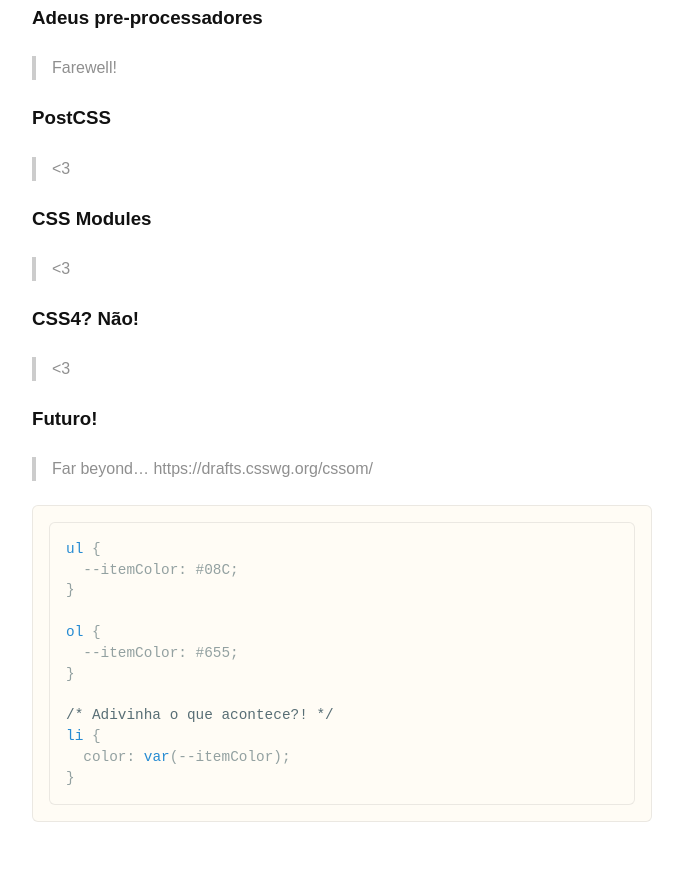
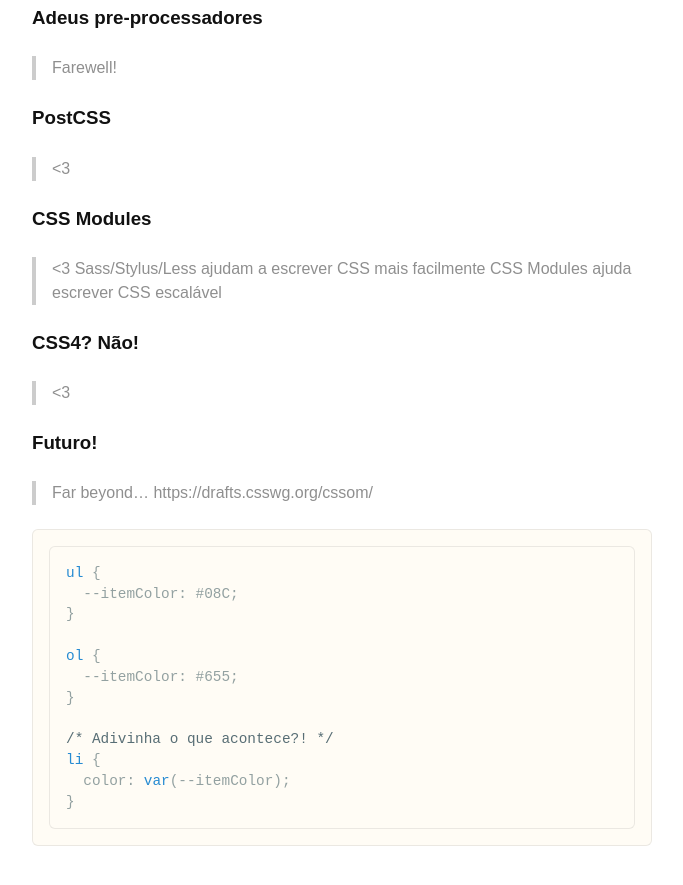
Before and after one commit to AgtLucas/_agtlucas.com, a Jekyll site: the page built from _posts/2016-05-20-css-is-dead-long-live-css.markdown, in a window 1280 px wide and 900 px high, scrolled down 997 px. Shown: the top 885 px of the window, without its empty margins (298-981 px from the left). Built offline with Jekyll 4.4.1, drawn with Linux system fonts in a browser that asks for light colours; some web fonts are replaced; comment, search, counter and statistics services are not loaded.

Commit message:
Update 2016-05-20-css-is-dead-long-live-css.markdown

```diff
--- a/_posts/2016-05-20-css-is-dead-long-live-css.markdown
+++ b/_posts/2016-05-20-css-is-dead-long-live-css.markdown
@@ -37,6 +37,8 @@
 
 ### CSS Modules
 > <3
+Sass/Stylus/Less ajudam a escrever CSS mais facilmente
+CSS Modules ajuda escrever CSS escalável
 
 ### CSS4? Não!
 > <3
```
